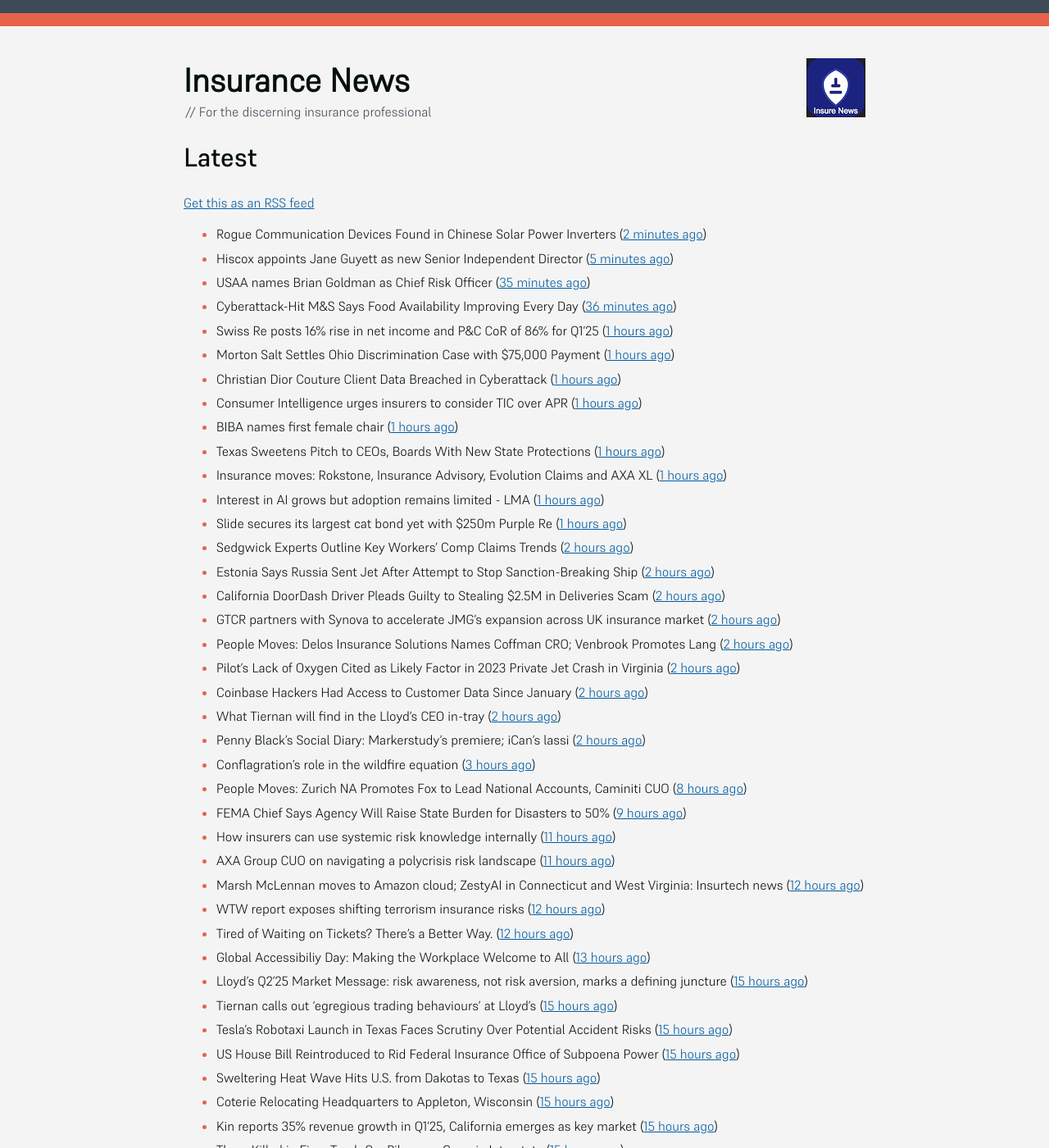
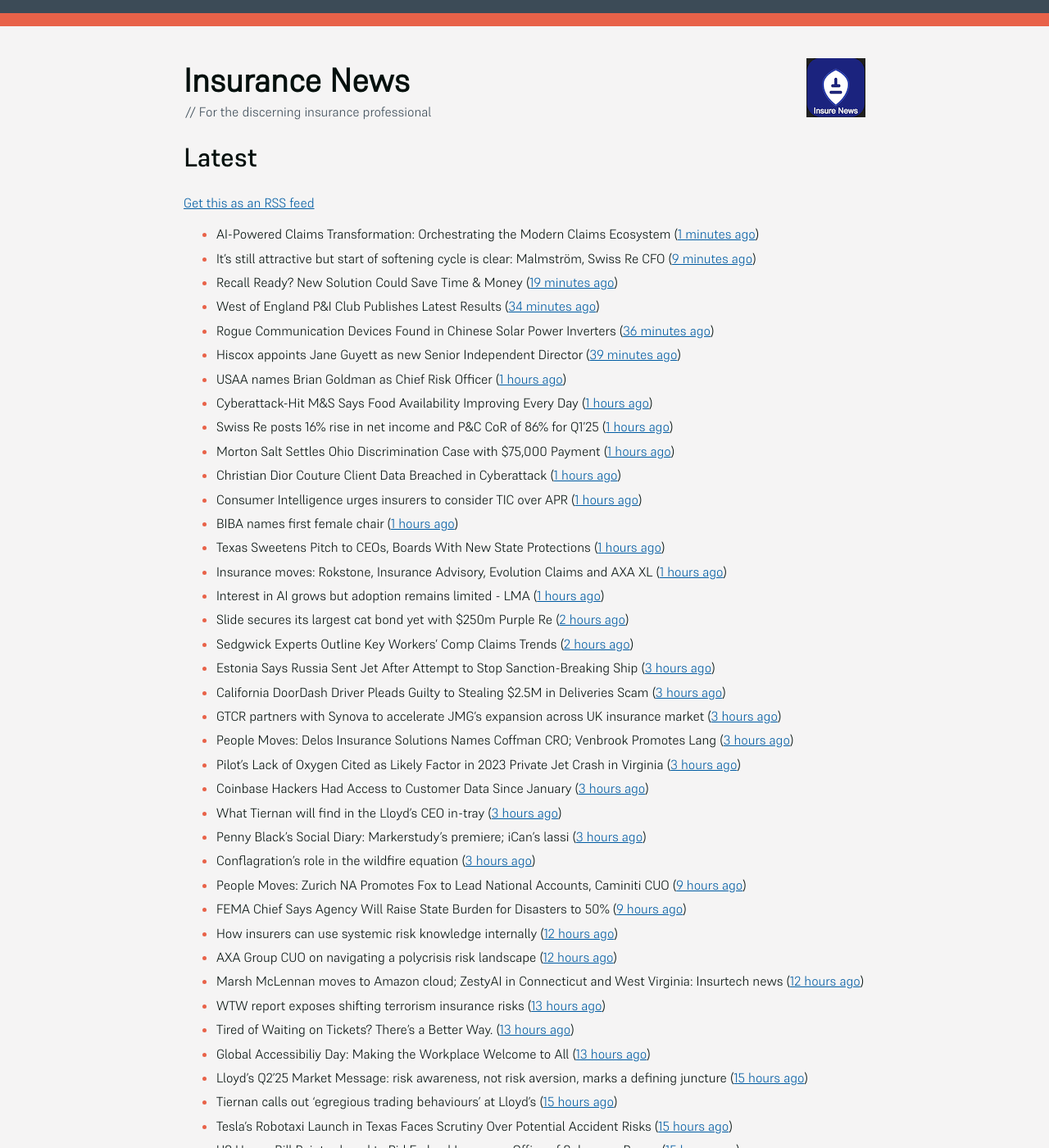
Before and after one commit to mat-0/feeds.thechels.uk, a Jekyll site: the page built from index.md, in a window 1280 px wide and 1400 px high. Shown: the whole window at 82% size. Built offline with Jekyll 4.4.1, drawn with Linux system fonts in a browser that asks for light colours; some of the changed text lies outside the part shown.

Commit message:
New Feed

```diff
--- a/index.md
+++ b/index.md
@@ -8,10 +8,14 @@ description: Latest Updates
 [Get this as an RSS feed](/feed.rss)
 
 <!-- news_marker starts -->
-- Rogue Communication Devices Found in Chinese Solar Power Inverters ([2 minutes ago](https://www.insurancejournal.com/news/international/2025/05/16/824006.htm))
-- Hiscox appoints Jane Guyett as new Senior Independent Director ([5 minutes ago](https://www.reinsurancene.ws/hiscox-appoints-jane-guyett-as-new-senior-independent-director/))
-- USAA names Brian Goldman as Chief Risk Officer ([35 minutes ago](https://www.reinsurancene.ws/usaa-names-brian-goldman-as-chief-risk-officer/))
-- Cyberattack-Hit M&S Says Food Availability Improving Every Day ([36 minutes ago](https://www.insurancejournal.com/news/international/2025/05/16/824002.htm))
+- AI-Powered Claims Transformation: Orchestrating the Modern Claims Ecosystem ([1 minutes ago](https://insurance-edge.net/2025/05/16/ai-powered-claims-transformation-orchestrating-the-modern-claims-ecosystem/))
+- It’s still attractive but start of softening cycle is clear: Malmström, Swiss Re CFO ([9 minutes ago](https://www.reinsurancene.ws/its-still-attractive-but-start-of-softening-cycle-is-clear-malmstrom-swiss-re-cfo/))
+- Recall Ready? New Solution Could Save Time & Money ([19 minutes ago](https://insurance-edge.net/2025/05/16/recall-ready-new-solution-could-save-time-money/))
+- West of England P&I Club Publishes Latest Results ([34 minutes ago](https://insurance-edge.net/2025/05/16/west-of-england-pi-club-publishes-latest-results/))
+- Rogue Communication Devices Found in Chinese Solar Power Inverters ([36 minutes ago](https://www.insurancejournal.com/news/international/2025/05/16/824006.htm))
+- Hiscox appoints Jane Guyett as new Senior Independent Director ([39 minutes ago](https://www.reinsurancene.ws/hiscox-appoints-jane-guyett-as-new-senior-independent-director/))
+- USAA names Brian Goldman as Chief Risk Officer ([1 hours ago](https://www.reinsurancene.ws/usaa-names-brian-goldman-as-chief-risk-officer/))
+- Cyberattack-Hit M&S Says Food Availability Improving Every Day ([1 hours ago](https://www.insurancejournal.com/news/international/2025/05/16/824002.htm))
 - Swiss Re posts 16% rise in net income and P&C CoR of 86% for Q1’25 ([1 hours ago](https://www.reinsurancene.ws/swiss-re-posts-16-rise-in-net-income-and-pc-cor-of-86-for-q125/))
 - Morton Salt Settles Ohio Discrimination Case with $75,000 Payment ([1 hours ago](https://www.insurancejournal.com/news/midwest/2025/05/16/823999.htm))
 - Christian Dior Couture Client Data Breached in Cyberattack ([1 hours ago](https://www.insurancejournal.com/news/national/2025/05/16/823975.htm))
@@ -20,62 +24,58 @@ description: Latest Updates
 - Texas Sweetens Pitch to CEOs, Boards With New State Protections ([1 hours ago](https://www.insurancejournal.com/news/southcentral/2025/05/16/823995.htm))
 - Insurance moves: Rokstone, Insurance Advisory, Evolution Claims and AXA XL ([1 hours ago](https://www.insurancebusinessmag.com/uk/news/breaking-news/insurance-moves-rokstone-insurance-advisory-evolution-claims-and-axa-xl-535937.aspx))
 - Interest in AI grows but adoption remains limited - LMA ([1 hours ago](https://www.insurancebusinessmag.com/uk/news/technology/interest-in-ai-grows-but-adoption-remains-limited--lma-535936.aspx))
-- Slide secures its largest cat bond yet with $250m Purple Re ([1 hours ago](https://www.reinsurancene.ws/slide-secures-its-largest-cat-bond-yet-with-250m-purple-re/))
+- Slide secures its largest cat bond yet with $250m Purple Re ([2 hours ago](https://www.reinsurancene.ws/slide-secures-its-largest-cat-bond-yet-with-250m-purple-re/))
 - Sedgwick Experts Outline Key Workers’ Comp Claims Trends ([2 hours ago](https://www.insurancejournal.com/news/national/2025/05/16/823936.htm))
-- Estonia Says Russia Sent Jet After Attempt to Stop Sanction-Breaking Ship ([2 hours ago](https://www.insurancejournal.com/news/international/2025/05/16/823959.htm))
-- California DoorDash Driver Pleads Guilty to Stealing $2.5M in Deliveries Scam ([2 hours ago](https://www.insurancejournal.com/news/west/2025/05/16/823989.htm))
-- GTCR partners with Synova to accelerate JMG’s expansion across UK insurance market ([2 hours ago](https://www.reinsurancene.ws/gtcr-partners-with-synova-to-accelerate-jmgs-expansion-across-uk-insurance-market/))
-- People Moves: Delos Insurance Solutions Names Coffman CRO; Venbrook Promotes Lang ([2 hours ago](https://www.insurancejournal.com/news/west/2025/05/16/823705.htm))
-- Pilot’s Lack of Oxygen Cited as Likely Factor in 2023 Private Jet Crash in Virginia ([2 hours ago](https://www.insurancejournal.com/news/east/2025/05/16/823826.htm))
-- Coinbase Hackers Had Access to Customer Data Since January ([2 hours ago](https://www.insurancejournal.com/news/national/2025/05/16/823970.htm))
-- What Tiernan will find in the Lloyd's CEO in-tray ([2 hours ago](https://www.postonline.co.uk/lloydslondon/7957720/what-tiernan-will-find-in-the-lloyds-ceo-in-tray))
-- Penny Black’s Social Diary: Markerstudy’s premiere; iCan’s lassi ([2 hours ago](https://www.postonline.co.uk/people/7957568/penny-blacks-social-diary-markerstudys-premiere-icans-lassi))
+- Estonia Says Russia Sent Jet After Attempt to Stop Sanction-Breaking Ship ([3 hours ago](https://www.insurancejournal.com/news/international/2025/05/16/823959.htm))
+- California DoorDash Driver Pleads Guilty to Stealing $2.5M in Deliveries Scam ([3 hours ago](https://www.insurancejournal.com/news/west/2025/05/16/823989.htm))
+- GTCR partners with Synova to accelerate JMG’s expansion across UK insurance market ([3 hours ago](https://www.reinsurancene.ws/gtcr-partners-with-synova-to-accelerate-jmgs-expansion-across-uk-insurance-market/))
+- People Moves: Delos Insurance Solutions Names Coffman CRO; Venbrook Promotes Lang ([3 hours ago](https://www.insurancejournal.com/news/west/2025/05/16/823705.htm))
+- Pilot’s Lack of Oxygen Cited as Likely Factor in 2023 Private Jet Crash in Virginia ([3 hours ago](https://www.insurancejournal.com/news/east/2025/05/16/823826.htm))
+- Coinbase Hackers Had Access to Customer Data Since January ([3 hours ago](https://www.insurancejournal.com/news/national/2025/05/16/823970.htm))
+- What Tiernan will find in the Lloyd's CEO in-tray ([3 hours ago](https://www.postonline.co.uk/lloydslondon/7957720/what-tiernan-will-find-in-the-lloyds-ceo-in-tray))
+- Penny Black’s Social Diary: Markerstudy’s premiere; iCan’s lassi ([3 hours ago](https://www.postonline.co.uk/people/7957568/penny-blacks-social-diary-markerstudys-premiere-icans-lassi))
 - Conflagration’s role in the wildfire equation ([3 hours ago](https://www.insurancejournal.com/blogs/cotality/2025/05/16/823947.htm))
-- People Moves: Zurich NA Promotes Fox to Lead National Accounts, Caminiti CUO ([8 hours ago](https://www.insurancejournal.com/news/national/2025/05/15/823985.htm))
+- People Moves: Zurich NA Promotes Fox to Lead National Accounts, Caminiti CUO ([9 hours ago](https://www.insurancejournal.com/news/national/2025/05/15/823985.htm))
 - FEMA Chief Says Agency Will Raise State Burden for Disasters to 50% ([9 hours ago](https://www.insurancejournal.com/news/national/2025/05/15/823980.htm))
-- How insurers can use systemic risk knowledge internally ([11 hours ago](https://www.dig-in.com/opinion/how-insurers-can-use-systemic-risk-knowledge-internally))
-- AXA Group CUO on navigating a polycrisis risk landscape ([11 hours ago](https://www.insurancebusinessmag.com/uk/news/breaking-news/axa-group-cuo-on-navigating-a-polycrisis-risk-landscape-535921.aspx))
+- How insurers can use systemic risk knowledge internally ([12 hours ago](https://www.dig-in.com/opinion/how-insurers-can-use-systemic-risk-knowledge-internally))
+- AXA Group CUO on navigating a polycrisis risk landscape ([12 hours ago](https://www.insurancebusinessmag.com/uk/news/breaking-news/axa-group-cuo-on-navigating-a-polycrisis-risk-landscape-535921.aspx))
 - Marsh McLennan moves to Amazon cloud; ZestyAI in Connecticut and West Virginia: Insurtech news ([12 hours ago](https://www.dig-in.com/news/marsh-mclennan-to-amazon-cloud-zestyai-and-insurtech-news))
-- WTW report exposes shifting terrorism insurance risks ([12 hours ago](https://www.insurancebusinessmag.com/uk/news/breaking-news/wtw-report-exposes-shifting-terrorism-insurance-risks-535909.aspx))
-- Tired of Waiting on Tickets? There’s a Better Way. ([12 hours ago](https://www.insurancejournal.com/blogs/expert-insured/2025/05/15/823954.htm))
+- WTW report exposes shifting terrorism insurance risks ([13 hours ago](https://www.insurancebusinessmag.com/uk/news/breaking-news/wtw-report-exposes-shifting-terrorism-insurance-risks-535909.aspx))
+- Tired of Waiting on Tickets? There’s a Better Way. ([13 hours ago](https://www.insurancejournal.com/blogs/expert-insured/2025/05/15/823954.htm))
 - Global Accessibiliy Day: Making the Workplace Welcome to All ([13 hours ago](https://insurance-edge.net/2025/05/15/global-accessibiliy-day-making-the-workplace-welcome-to-all/))
 - Lloyd’s Q2’25 Market Message: risk awareness, not risk aversion, marks a defining juncture ([15 hours ago](https://www.reinsurancene.ws/lloyds-q225-market-message-risk-awareness-not-risk-aversion-marks-a-defining-juncture/))
 - Tiernan calls out ‘egregious trading behaviours’ at Lloyd’s ([15 hours ago](https://www.postonline.co.uk/lloydslondon/7957765/tiernan-calls-out-egregious-trading-behaviours-at-lloyds))
 - Tesla’s Robotaxi Launch in Texas Faces Scrutiny Over Potential Accident Risks ([15 hours ago](https://www.insurancejournal.com/news/southcentral/2025/05/15/823930.htm))
 - US House Bill Reintroduced to Rid Federal Insurance Office of Subpoena Power ([15 hours ago](https://www.insurancejournal.com/news/national/2025/05/15/823897.htm))
 - Sweltering Heat Wave Hits U.S. from Dakotas to Texas ([15 hours ago](https://www.insurancejournal.com/news/southcentral/2025/05/15/823927.htm))
-- Coterie Relocating Headquarters to Appleton, Wisconsin ([15 hours ago](https://www.insurancejournal.com/news/midwest/2025/05/15/823924.htm))
-- Kin reports 35% revenue growth in Q1’25, California emerges as key market ([15 hours ago](https://www.reinsurancene.ws/kin-reports-35-revenue-growth-in-q125-california-emerges-as-key-market/))
-- Three Killed in Fiery Truck-Car Pileup on Georgia Interstate ([15 hours ago](https://www.insurancejournal.com/news/southeast/2025/05/15/823917.htm))
-- Brett Favre’s Defamation Suit Against State Auditor Can Move Forward, Court Says ([15 hours ago](https://www.insurancejournal.com/news/southeast/2025/05/15/823911.htm))
-- People Moves: Advocus Names Moore SVP of Illinois Operations ([15 hours ago](https://www.insurancejournal.com/news/midwest/2025/05/15/823905.htm))
-- Nationwide Partners with Kadance to Offer Genomics-Based Precision Health to Life Insurance Customers ([15 hours ago](https://www.insurtechinsights.com/nationwide-partners-with-kadance-to-offer-genomics-based-precision-health-to-life-insurance-customers/))
+- Coterie Relocating Headquarters to Appleton, Wisconsin ([16 hours ago](https://www.insurancejournal.com/news/midwest/2025/05/15/823924.htm))
+- Kin reports 35% revenue growth in Q1’25, California emerges as key market ([16 hours ago](https://www.reinsurancene.ws/kin-reports-35-revenue-growth-in-q125-california-emerges-as-key-market/))
+- Three Killed in Fiery Truck-Car Pileup on Georgia Interstate ([16 hours ago](https://www.insurancejournal.com/news/southeast/2025/05/15/823917.htm))
+- Brett Favre’s Defamation Suit Against State Auditor Can Move Forward, Court Says ([16 hours ago](https://www.insurancejournal.com/news/southeast/2025/05/15/823911.htm))
+- People Moves: Advocus Names Moore SVP of Illinois Operations ([16 hours ago](https://www.insurancejournal.com/news/midwest/2025/05/15/823905.htm))
+- Nationwide Partners with Kadance to Offer Genomics-Based Precision Health to Life Insurance Customers ([16 hours ago](https://www.insurtechinsights.com/nationwide-partners-with-kadance-to-offer-genomics-based-precision-health-to-life-insurance-customers/))
 - West’s 103.9% CoR for 24-25 FY impacted by elevated IG Pool claims ([16 hours ago](https://www.reinsurancene.ws/wests-103-9-cor-for-24-25-fy-impacted-by-elevated-ig-pool-claims/))
 - People Moves: CRC Names New Underwriting Leaders and Senior VP ([16 hours ago](https://www.insurancejournal.com/news/southeast/2025/05/15/823894.htm))
-- AM Best supports EU nat cat insurance proposal but stresses need for greater clarity ([16 hours ago](https://www.reinsurancene.ws/am-best-supports-eu-nat-cat-insurance-proposal-but-stresses-need-for-greater-clarity/))
-- People Moves: AIG Taps Colombo From Swiss Re as CEO, Latin America and Caribbean; Willis Names Former Allianz Exec Vosloh as Head of Cyber for EMEA ([16 hours ago](https://www.insurancejournal.com/news/international/2025/05/15/823886.htm))
-- Slide Secures $250M Cat Bond as Hurricane Season Looms ([16 hours ago](https://www.insurancejournal.com/news/southeast/2025/05/15/823884.htm))
+- AM Best supports EU nat cat insurance proposal but stresses need for greater clarity ([17 hours ago](https://www.reinsurancene.ws/am-best-supports-eu-nat-cat-insurance-proposal-but-stresses-need-for-greater-clarity/))
+- People Moves: AIG Taps Colombo From Swiss Re as CEO, Latin America and Caribbean; Willis Names Former Allianz Exec Vosloh as Head of Cyber for EMEA ([17 hours ago](https://www.insurancejournal.com/news/international/2025/05/15/823886.htm))
+- Slide Secures $250M Cat Bond as Hurricane Season Looms ([17 hours ago](https://www.insurancejournal.com/news/southeast/2025/05/15/823884.htm))
 - Africa startups to seek new backers ([17 hours ago](https://www.dig-in.com/articles/africa-startups-to-seek-new-backers))
-- Allstate estimates cat losses for April at $594m ([17 hours ago](https://www.reinsurancene.ws/allstate-estimates-cat-losses-for-april-at-594m/))
 - Comparison Creator Teams Up With Go.Compare ([18 hours ago](https://insurance-edge.net/2025/05/15/comparison-creator-teams-up-with-go-compare/))
-- Using technology to mitigate common household risks ([18 hours ago](https://www.dig-in.com/podcast/using-technology-to-mitigate-common-household-risks))
-- ZestyAI Gets The Green Light From Connecticut Insurance Dept ([18 hours ago](https://insurance-edge.net/2025/05/15/zestyai-gets-the-green-light-from-connecticut-insurance-dept/))
-- News Snippets: 15.05.2025 ([19 hours ago](https://insurance-edge.net/2025/05/15/news-snippets-15-05-2025/))
-- Compre Completes on Ethias S.A. Deal ([19 hours ago](https://insurance-edge.net/2025/05/15/compre-completes-on-ethias-s-a-deal/))
-- Tinubu Secures $45 Million to Accelerate Global Leadership in Specialty Insurance SaaS ([20 hours ago](https://www.insurtechinsights.com/tinubu-secures-45-million-to-accelerate-global-leadership-in-specialty-insurance-saas/))
-- LMA Survey on How AI Can Enhance Actuarial Risk ([20 hours ago](https://insurance-edge.net/2025/05/15/lma-survey-on-how-ai-can-enhance-actuarial-risk/))
+- Using technology to mitigate common household risks ([19 hours ago](https://www.dig-in.com/podcast/using-technology-to-mitigate-common-household-risks))
+- ZestyAI Gets The Green Light From Connecticut Insurance Dept ([19 hours ago](https://insurance-edge.net/2025/05/15/zestyai-gets-the-green-light-from-connecticut-insurance-dept/))
+- Tinubu Secures $45 Million to Accelerate Global Leadership in Specialty Insurance SaaS ([21 hours ago](https://www.insurtechinsights.com/tinubu-secures-45-million-to-accelerate-global-leadership-in-specialty-insurance-saas/))
 - Navigating the unexpected: Expert tips for effective claims management and swift recovery ([21 hours ago](https://www.insurancebusinessmag.com/uk/news/property-insurance/navigating-the-unexpected-expert-tips-for-effective-claims-management-and-swift-recovery-535498.aspx))
 - TIMBY Specialty Insurance Solutions Launches Warehouse Legal Liability Coverage to Expand Inland Marine Portfolio ([21 hours ago](https://www.insurtechinsights.com/timby-specialty-insurance-solutions-launches-warehouse-legal-liability-coverage-to-expand-inland-marine-portfolio/))
-- Broking stalwart on how the market has evolved ([21 hours ago](https://www.insurancebusinessmag.com/uk/news/breaking-news/broking-stalwart-on-how-the-market-has-evolved-535809.aspx))
-- FERMA's Foresight Committee calls for a shift to long-term risk strategies ([21 hours ago](https://www.insurancebusinessmag.com/uk/news/non-profits/fermas-foresight-committee-calls-for-a-shift-to-longterm-risk-strategies-535808.aspx))
-- Allianz sees strong start to 2025, reaffirms full-year outlook ([21 hours ago](https://www.insurancebusinessmag.com/uk/news/breaking-news/allianz-sees-strong-start-to-2025-reaffirms-fullyear-outlook-535802.aspx))
-- Talanx reports record-breaking start to the year amid high claims ([21 hours ago](https://www.insurancebusinessmag.com/uk/news/breaking-news/talanx-reports-recordbreaking-start-to-the-year-amid-high-claims-535796.aspx))
-- 'Poly-employment': Transparency in workplaces encouraged amid rise of secondary jobs ([21 hours ago](https://www.insurancebusinessmag.com/uk/news/breaking-news/polyemployment-transparency-in-workplaces-encouraged-amid-rise-of-secondary-jobs-535784.aspx))
+- Broking stalwart on how the market has evolved ([22 hours ago](https://www.insurancebusinessmag.com/uk/news/breaking-news/broking-stalwart-on-how-the-market-has-evolved-535809.aspx))
+- FERMA's Foresight Committee calls for a shift to long-term risk strategies ([22 hours ago](https://www.insurancebusinessmag.com/uk/news/non-profits/fermas-foresight-committee-calls-for-a-shift-to-longterm-risk-strategies-535808.aspx))
+- Allianz sees strong start to 2025, reaffirms full-year outlook ([22 hours ago](https://www.insurancebusinessmag.com/uk/news/breaking-news/allianz-sees-strong-start-to-2025-reaffirms-fullyear-outlook-535802.aspx))
+- Talanx reports record-breaking start to the year amid high claims ([22 hours ago](https://www.insurancebusinessmag.com/uk/news/breaking-news/talanx-reports-recordbreaking-start-to-the-year-amid-high-claims-535796.aspx))
+- 'Poly-employment': Transparency in workplaces encouraged amid rise of secondary jobs ([22 hours ago](https://www.insurancebusinessmag.com/uk/news/breaking-news/polyemployment-transparency-in-workplaces-encouraged-amid-rise-of-secondary-jobs-535784.aspx))
 - ‘Don’t preach to us’, pleads Pen CEO ([22 hours ago](https://www.postonline.co.uk/broker/7957752/dont-preach-to-us-pleads-pen-ceo))
 - bolttech and Sumitomo Corporation Launch Strategic Joint Venture to Expand Embedded Protection Solutions in Asia ([22 hours ago](https://www.insurtechinsights.com/bolttech-and-sumitomo-corporation-launch-strategic-joint-venture-to-expand-embedded-protection-solutions-in-asia/))
-- Aviva sees broad-based growth in Q1 across segments ([22 hours ago](https://www.insurancebusinessmag.com/uk/news/breaking-news/aviva-sees-broadbased-growth-in-q1-across-segments-535781.aspx))
-- DLG deal ‘on course’ and not a distraction for Aviva ([23 hours ago](https://www.postonline.co.uk/news/7957750/dlg-deal-on-course-and-not-a-distraction-for-aviva))
-- Q&A: Andy Hutchinson, Turvi ([23 hours ago](https://www.postonline.co.uk/technology/7957394/qa-andy-hutchinson-turvi))
+- Aviva sees broad-based growth in Q1 across segments ([23 hours ago](https://www.insurancebusinessmag.com/uk/news/breaking-news/aviva-sees-broadbased-growth-in-q1-across-segments-535781.aspx))
+- DLG deal ‘on course’ and not a distraction for Aviva ([1 days ago](https://www.postonline.co.uk/news/7957750/dlg-deal-on-course-and-not-a-distraction-for-aviva))
+- Q&A: Andy Hutchinson, Turvi ([1 days ago](https://www.postonline.co.uk/technology/7957394/qa-andy-hutchinson-turvi))
 - BIBA CEO spotlights AI, FCA reforms at 2025 conference ([1 days ago](https://www.insurancebusinessmag.com/uk/news/breaking-news/biba-ceo-spotlights-ai-fca-reforms-at-2025-conference-535774.aspx))
 - CMI honours Dame Amanda Blanc and Baroness Louise Casey for transformative leadership ([1 days ago](https://www.insurancebusinessmag.com/uk/news/breaking-news/cmi-honours-dame-amanda-blanc-and-baroness-louise-casey-for-transformative-leadership-535773.aspx))
 - Two industry veterans receive BIBA 2025 awards ([1 days ago](https://www.insurancebusinessmag.com/uk/news/breaking-news/two-industry-veterans-receive-biba-2025-awards-535772.aspx))
```
